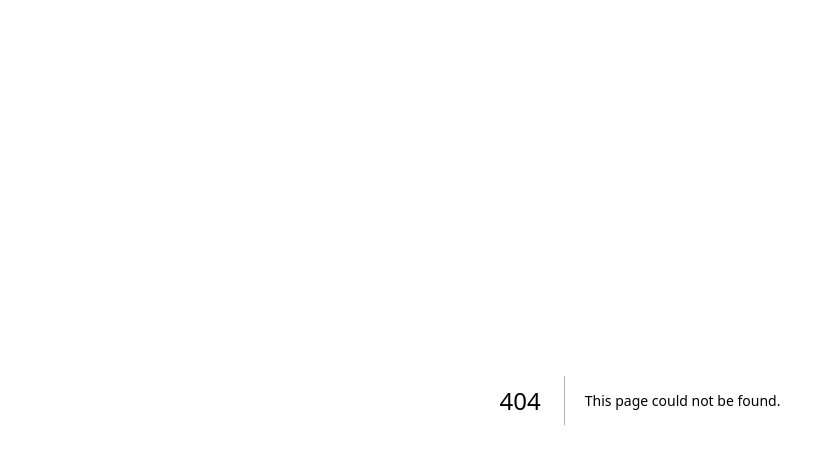
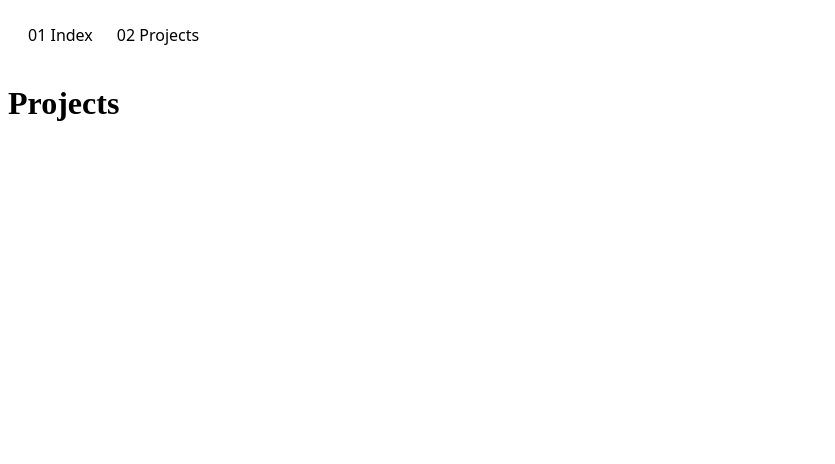
Before and after one commit to Muhammad-Tahir-S/mt-portfolio, a Next.js app: page /work in a window 1280 px wide. Before the commit this address had no page. Shown: the top 464 px of the page, without its empty margins (0-835 px from the left). Built offline with nearby package versions, Linux system fonts and the light colour scheme.

Commit message:
Enhance Next.js configuration with caching and prefetching options, add GSAP and @gsap/react dependencies, and update layout to include custom font and site navigation.

```diff
--- a/app/layout.tsx
+++ b/app/layout.tsx
@@ -1,4 +1,14 @@
 import type { Metadata } from "next";
+import { Cormorant_Garamond } from "next/font/google";
+import { SiteNav } from "@/components/dom/site-nav";
+
+const floral = Cormorant_Garamond({
+  subsets: ["latin"],
+  weight: "300",
+  style: "italic",
+  display: "swap",
+  variable: "--font-floral",
+});
 
 export const metadata: Metadata = {
   title: "mt.dev",
@@ -6,8 +16,11 @@ export const metadata: Metadata = {
 
 export default function RootLayout({ children }: LayoutProps<"/">) {
   return (
-    <html lang="en">
-      <body>{children}</body>
+    <html lang="en" className={floral.variable}>
+      <body>
+        <SiteNav />
+        {children}
+      </body>
     </html>
   );
 }
--- /dev/null
+++ b/app/work/page.tsx
@@ -0,0 +1,7 @@
+export default function WorkPage() {
+  return (
+    <main>
+      <h1>Projects</h1>
+    </main>
+  );
+}
--- /dev/null
+++ b/components/dom/site-nav.module.css
@@ -0,0 +1,50 @@
+.nav {
+  display: flex;
+  flex-wrap: wrap;
+  gap: 1.5rem;
+  margin: 0;
+  padding: 1rem 1.25rem;
+  font-family: system-ui, sans-serif;
+  font-size: 1rem;
+  line-height: 1.2;
+}
+
+.link {
+  display: inline-grid;
+  width: max-content;
+  color: inherit;
+  text-decoration: none;
+}
+
+.stack {
+  display: grid;
+}
+
+.clip {
+  grid-area: 1 / 1;
+  overflow: hidden;
+}
+
+.clip span {
+  display: block;
+  line-height: 1.4;
+}
+
+.clip [data-rest] {
+  font-style: normal;
+}
+
+.clip [data-hover] {
+  transform: translateY(100%);
+  font-family: var(--font-floral), "Iowan Old Style", Palatino, serif;
+  font-style: italic;
+  font-weight: 300;
+}
+
+.line {
+  display: block;
+  height: 1px;
+  background: currentColor;
+  transform: scaleX(0);
+  transform-origin: left center;
+}
--- /dev/null
+++ b/components/dom/site-nav.tsx
@@ -0,0 +1,132 @@
+"use client";
+
+import { useRef } from "react";
+import Link from "next/link";
+import gsap from "gsap";
+import { useGSAP } from "@gsap/react";
+import styles from "./site-nav.module.css";
+
+gsap.registerPlugin(useGSAP);
+
+const links = [
+  { href: "/", label: "01 Index" },
+  { href: "/work", label: "02 Projects" },
+] as const;
+
+type NavLinkProps = {
+  href: string;
+  label: string;
+};
+
+function NavLink({ href, label }: NavLinkProps) {
+  const rootRef = useRef<HTMLAnchorElement>(null);
+  const timelineRef = useRef<gsap.core.Timeline | null>(null);
+
+  useGSAP(
+    () => {
+      const root = rootRef.current;
+
+      if (!root) {
+        return;
+      }
+
+      const rest = root.querySelector("[data-rest]");
+      const hover = root.querySelector("[data-hover]");
+      const line = root.querySelector("[data-line]");
+
+      if (!rest || !hover || !line) {
+        return;
+      }
+
+      const reduceMotion = window.matchMedia(
+        "(prefers-reduced-motion: reduce)",
+      ).matches;
+
+      // The stylesheet parks the hover copy with translateY(100%).
+      // GSAP reads that shift as a pixel y, then adds yPercent on top.
+      // This set writes y back to 0 so the tween owns one shift.
+      gsap.set([rest, hover], { y: 0, yPercent: 0 });
+
+      const timeline = gsap.timeline({
+        paused: true,
+        defaults: { overwrite: "auto" },
+      });
+
+      timeline.addLabel("swap", 0);
+      timeline.fromTo(
+        [rest, hover],
+        {
+          y: 0,
+          yPercent: (index) => (index === 0 ? 0 : 100),
+        },
+        {
+          y: 0,
+          yPercent: (index) => (index === 0 ? -100 : 0),
+          duration: reduceMotion ? 0 : 0.45,
+          ease: "power3.out",
+          stagger: reduceMotion ? 0 : 0.05,
+        },
+        "swap",
+      );
+      timeline.addLabel("line", reduceMotion ? 0 : 0.08);
+      timeline.fromTo(
+        line,
+        { scaleX: 0 },
+        {
+          scaleX: 1,
+          duration: reduceMotion ? 0 : 0.4,
+          ease: "power2.inOut",
+          transformOrigin: "left center",
+        },
+        "line",
+      );
+
+      timelineRef.current = timeline;
+
+      return () => {
+        timelineRef.current = null;
+      };
+    },
+    { scope: rootRef },
+  );
+
+  function show() {
+    timelineRef.current?.play();
+  }
+
+  function hide() {
+    timelineRef.current?.reverse();
+  }
+
+  return (
+    <Link
+      ref={rootRef}
+      href={href}
+      className={styles.link}
+      onPointerEnter={show}
+      onPointerLeave={hide}
+      onFocus={show}
+      onBlur={hide}
+    >
+      <span className={styles.stack}>
+        <span className={styles.clip}>
+          <span data-rest>{label}</span>
+        </span>
+        <span className={styles.clip} aria-hidden="true">
+          <span data-hover>{label}</span>
+        </span>
+      </span>
+      <span className={styles.line} data-line />
+    </Link>
+  );
+}
+
+export function SiteNav() {
+  return (
+    <nav className={styles.nav} aria-label="Primary">
+      {links.map((link) => (
+        <NavLink key={link.href} href={link.href} label={link.label} />
+      ))}
+    </nav>
+  );
+}
--- a/next.config.ts
+++ b/next.config.ts
@@ -1,5 +1,8 @@
 import type { NextConfig } from "next";
 
-const nextConfig: NextConfig = {};
+const nextConfig: NextConfig = {
+  cacheComponents: true,
+  partialPrefetching: true,
+};
 
 export default nextConfig;
--- a/package.json
+++ b/package.json
@@ -9,6 +9,8 @@
     "lint": "eslint"
   },
   "dependencies": {
+    "@gsap/react": "^2.1.2",
+    "gsap": "^3.15.0",
     "next": "16.4.0",
     "react": "19.3.0",
     "react-dom": "19.3.0"
```
Also changed, not shown: 1 other file (tests, documents, lock files or other folders).
